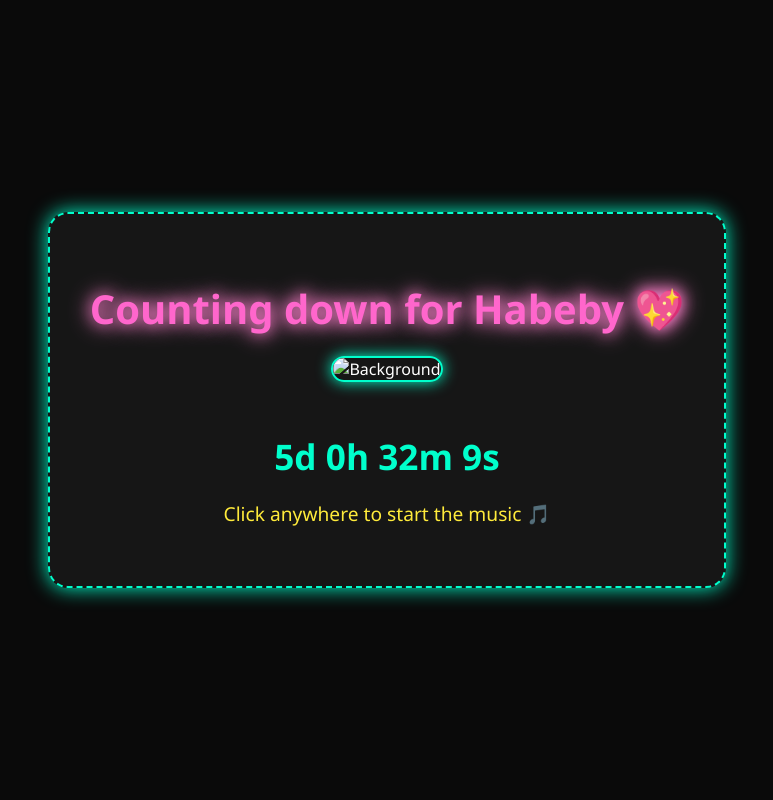
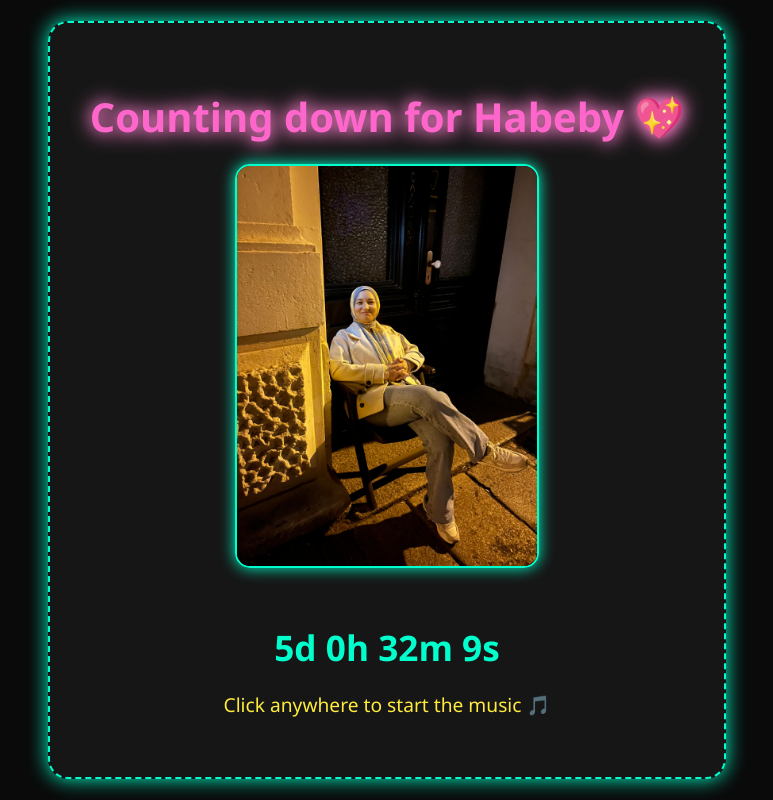
Before and after one commit to INGMash/L, a plain HTML site: page index.html in a window 1280 px wide. Shown: the whole page, without its empty margins (253-1026 px from the left). Drawn offline with Linux system fonts and the light colour scheme.

Commit message:
Update index.html

```diff
--- a/index.html
+++ b/index.html
@@ -11,7 +11,7 @@
   <div class="container" onclick="startAudio()">
     <h1 class="title">Counting down for Habeby 💖</h1>
     <div class="image-box">
-      <img src="Background.jpg" alt="Background" class="center-image"/>
+      <img src="Background.jpeg" alt="Background" class="center-image"/>
     </div>
     <div class="countdown" id="countdown"></div>
     <p class="hint">Click anywhere to start the music 🎵</p>
```
